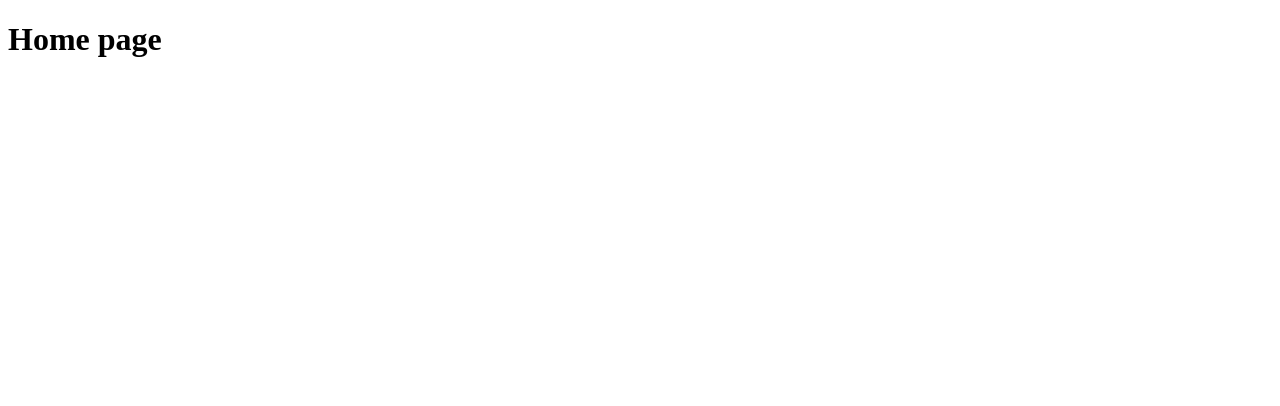
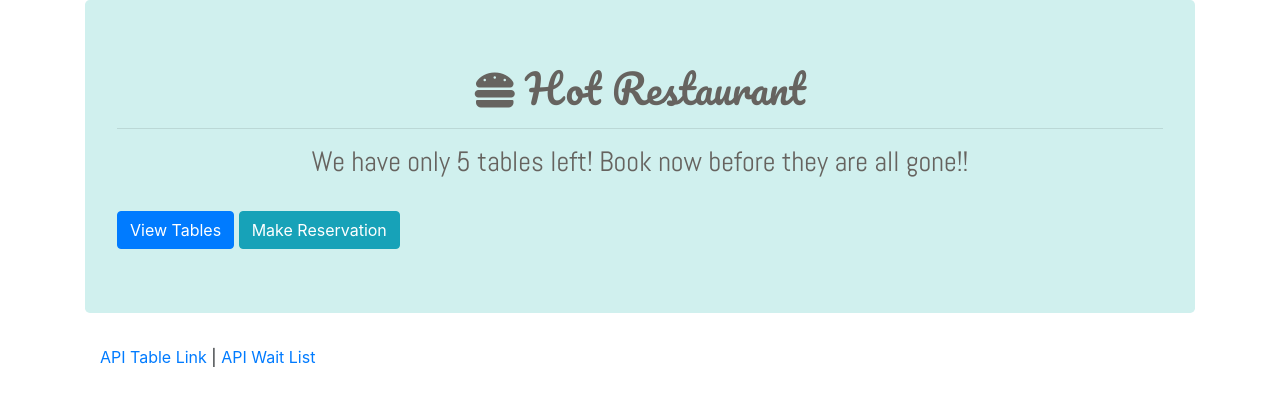
Before and after one commit to kiriwilliams/hot-restaurant, a website: page index.html in a window 1280 px wide. Drawn offline with nearby package versions, Linux system fonts and the light colour scheme.

Commit message:
add index.html frontend

```diff
--- a/index.html
+++ b/index.html
@@ -1,13 +1,33 @@
-<!DOCTYPE html>
-<html lang="en-us">
-    <head>
-        <meta charset="utf-8">
-    </head>
-    <body>
-        <h1>Home page</h1>
-
+<!DOCTYPE html><html lang="en-us"><head>    <meta charset="UTF-8">
+    <title>Postaurant Table Reservation</title>    <!-- Bootstrap -->
+    <link rel="stylesheet" href="https://maxcdn.bootstrapcdn.com/bootstrap/4.0.0/css/bootstrap.min.css">
+    <script src="https://cdnjs.cloudflare.com/ajax/libs/jquery/3.2.1/jquery.min.js"></script>
+    <script src="https://maxcdn.bootstrapcdn.com/bootstrap/4.0.0/js/bootstrap.min.js"></script>
+    <link href="https://fonts.googleapis.com/css?family=Pacifico%7CAbel" rel="stylesheet">
+    <link rel="stylesheet" href="https://use.fontawesome.com/releases/v5.8.1/css/all.css" crossorigin="anonymous">    <style>
+        h1 {
+            font-family: 'Pacifico';        }        h3 {
+            font-family: 'Abel';
+        }
+    </style></head><body>    <div class="container" style="background-color: white">
+        <!-- Jumbotron -->
+        <div class="jumbotron" style="background-color:rgb(208, 240, 238); color: rgb(102, 99, 95)">
+            <h1 class="text-center"><i class="fas fa-hamburger"></i> Hot Restaurant</h1>
+            <hr>            <h3 class="text-center">We have only 5 tables left! Book now before they are all gone!!</h3>
+            <div class="row">                <div class="col-lg-12">                    <br>                    <a href="/tables"> <button class="btn btn-large btn-primary align text-center " id="viewtables"
+                            type="viewtable">View
+                            Tables</button></a>
+                    <a href="/reserve"> <button class="btn btn-large btn-info align text-center" id="makereservation"
+                            type="makereservation">Make
+                            Reservation</button></a>                </div>
+                <br>                </p>            </div>
+        </div>
+        <footer class="footer">
+            <div class="container">
+                <p><a href="/api/tables">API Table Link</a> | <a href="/api/waitlist">API Wait List</a>
+            </div>
+        </footer>
+    </div>
+    </div>
     </body>
-    <script>
-
-    </script>
-</html>
+    </html>
```
